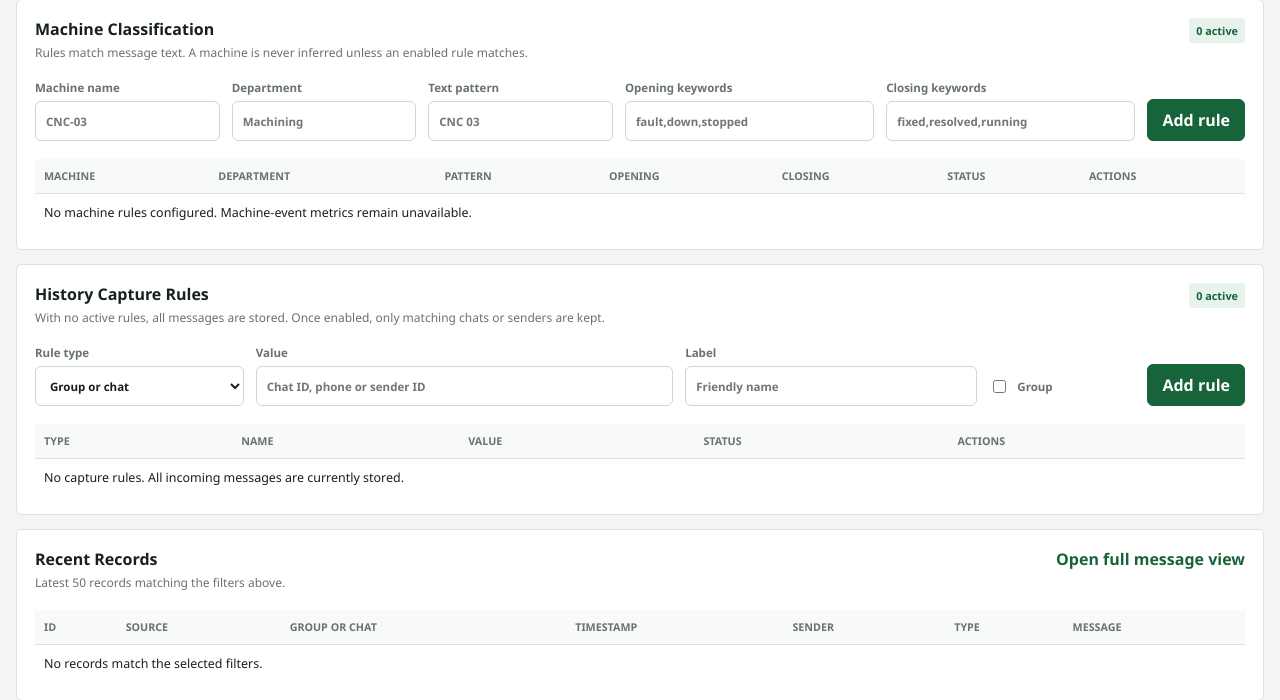
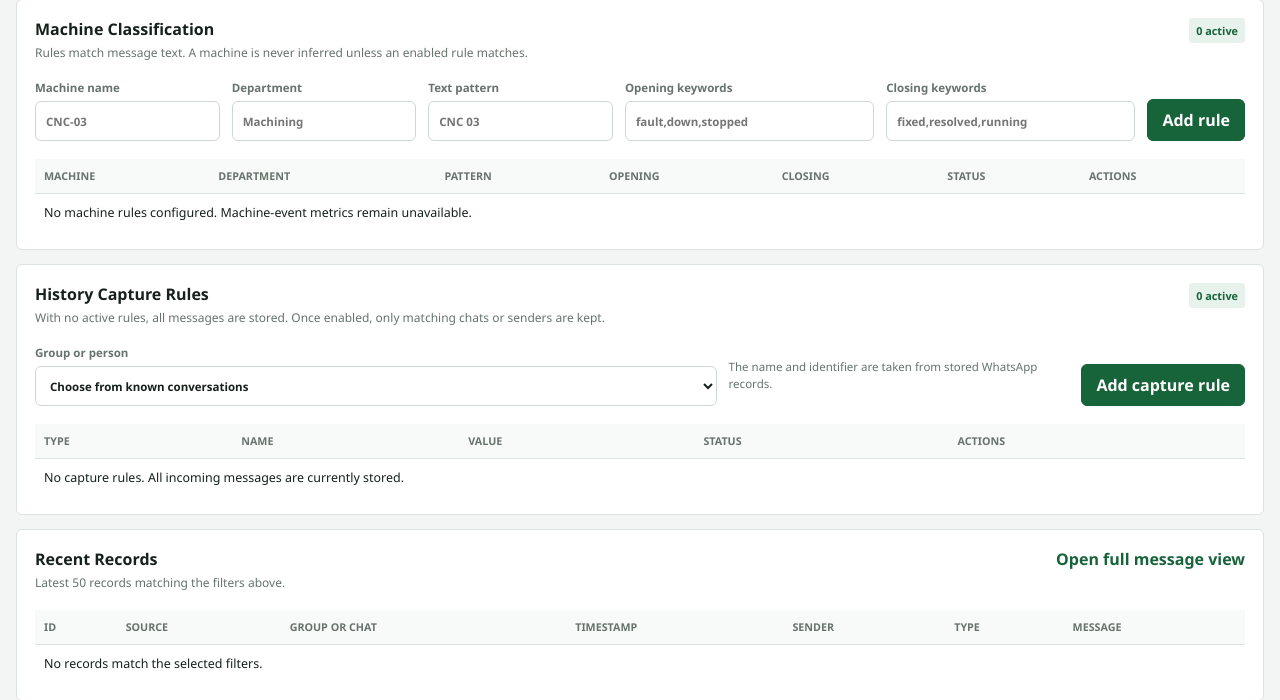
Before and after one commit to qyam23/whatsapp-phone-server, a Flask app: page /administration in a window 1280 px wide. Shown: the part 507-1207 px from the top of the page. Run offline with Flask 3, Linux system fonts and the light colour scheme; data that the repository does not hold is empty.

Commit message:
Add capture rule dropdown

```diff
--- a/src/dashboard.py
+++ b/src/dashboard.py
@@ -86,10 +86,29 @@ def api_messages():
 
 @dashboard_bp.post("/retention-rules")
 def add_retention_rule():
-    rule_type = request.form.get("rule_type", "").strip()
-    value = request.form.get("value", "").strip()
-    label = request.form.get("label", "").strip()
-    is_group = request.form.get("is_group") == "1"
+    selection = request.form.get("rule_selection", "").strip()
+    if selection:
+        rule_type, separator, value = selection.partition(":")
+        options = get_filter_options()
+        candidates = (
+            [chat for chat in options["chats"] if chat["is_group"]]
+            if rule_type == "chat"
+            else options["senders"] if rule_type == "sender" else []
+        )
+        selected = next(
+            (candidate for candidate in candidates if candidate["value"] == value),
+            None,
+        )
+        if not separator or selected is None:
+            return redirect(url_for("dashboard.administration"))
+        label = selected["label"]
+        is_group = rule_type == "chat"
+    else:
+        # Keep compatibility with existing form/API clients.
+        rule_type = request.form.get("rule_type", "").strip()
+        value = request.form.get("value", "").strip()
+        label = request.form.get("label", "").strip()
+        is_group = request.form.get("is_group") == "1"
 
     if rule_type in {"chat", "sender"} and value:
         upsert_retention_rule(rule_type, value, label=label, is_group=is_group)
--- a/static/style.css
+++ b/static/style.css
@@ -1067,7 +1067,7 @@ button:disabled {
 }
 
 .retention-rule-grid {
-  grid-template-columns: 1fr 2fr 1.4fr 0.7fr auto;
+  grid-template-columns: minmax(280px, 2fr) minmax(220px, 1fr) auto;
 }
 
 .filter-grid label,
@@ -1090,6 +1090,14 @@ button:disabled {
 .checkbox-field input {
   width: auto;
   min-height: auto;
+}
+
+.field-help {
+  align-self: center;
+  margin: 0;
+  color: var(--muted);
+  font-size: 0.72rem;
+  line-height: 1.45;
 }
 
 .table-wrap {
--- a/templates/administration.html
+++ b/templates/administration.html
@@ -163,13 +163,27 @@
         </div>
         <form class="rule-grid retention-rule-grid" method="post" action="/retention-rules">
           <input type="hidden" name="csrf_token" value="{{ csrf_token() }}">
-          <label>Rule type
-            <select name="rule_type"><option value="chat">Group or chat</option><option value="sender">Person or sender</option></select>
+          <label>Group or person
+            <select name="rule_selection" required>
+              <option value="">Choose from known conversations</option>
+              <optgroup label="Groups">
+                {% for chat in options.chats if chat.is_group %}
+                <option value="chat:{{ chat.value }}">{{ chat.label }} ({{ chat.count }})</option>
+                {% else %}
+                <option value="" disabled>No groups found yet</option>
+                {% endfor %}
+              </optgroup>
+              <optgroup label="People">
+                {% for sender in options.senders %}
+                <option value="sender:{{ sender.value }}">{{ sender.label }} ({{ sender.count }})</option>
+                {% else %}
+                <option value="" disabled>No people found yet</option>
+                {% endfor %}
+              </optgroup>
+            </select>
           </label>
-          <label>Value<input name="value" placeholder="Chat ID, phone or sender ID" required></label>
-          <label>Label<input name="label" placeholder="Friendly name"></label>
-          <label class="checkbox-field"><input type="checkbox" name="is_group" value="1"><span>Group</span></label>
-          <button type="submit">Add rule</button>
+          <p class="field-help">The name and identifier are taken from stored WhatsApp records.</p>
+          <button type="submit">Add capture rule</button>
         </form>
         <div class="table-wrap">
           <table>
```
Also changed, not shown: tests/test_auth_and_ai.py (+37 -0 lines).
